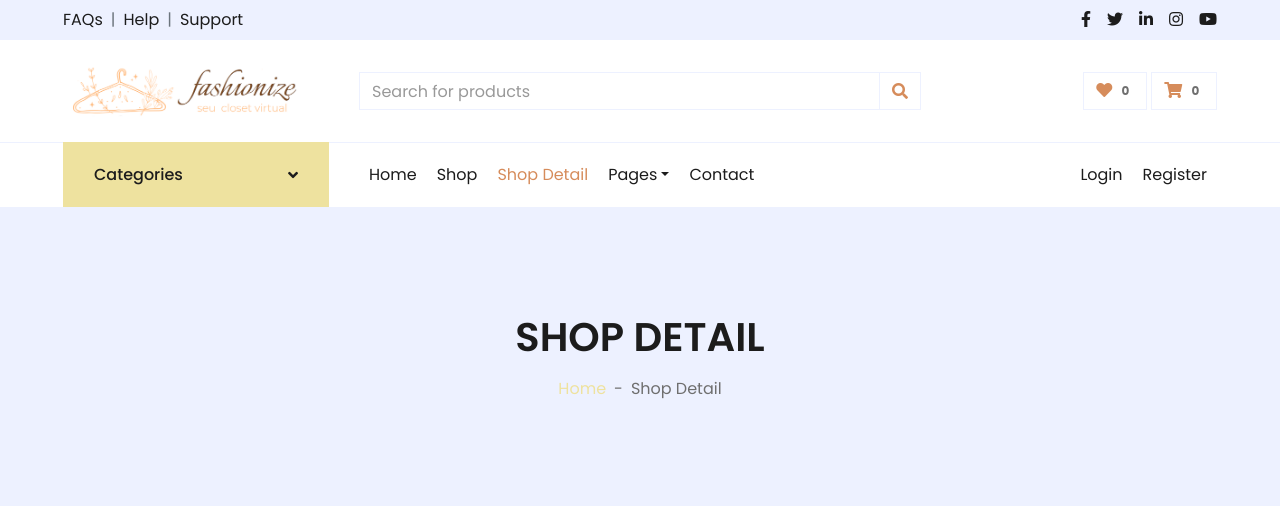
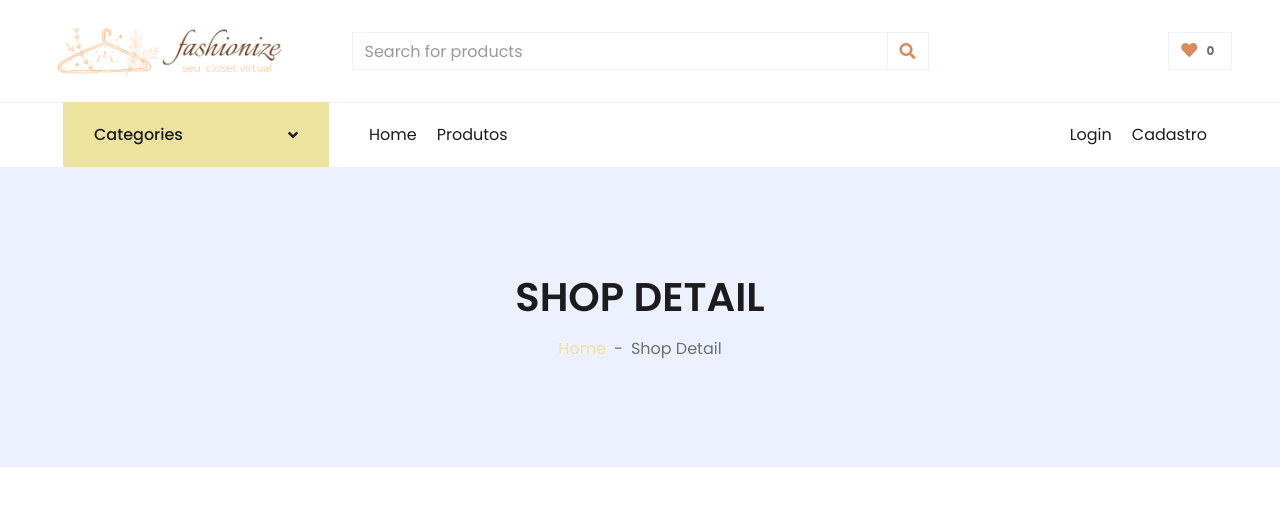
Before and after one commit to pedromunarao/bazar-shop, a Django app: template website/templates/detail.html in a window 1280 px wide. Shown: the top 506 px of the page. Run offline with Django 4.2, Linux system fonts and the light colour scheme; the template is opened without the code that fills it, so the values that code supplies are empty; some libraries are stand-ins or nearby versions.

Commit message:
details-started

```diff
--- a/website/templates/cadastro.html
+++ b/website/templates/cadastro.html
@@ -36,7 +36,7 @@
             <div class="col-lg-6 col-6 text-center">
                 <form action="">
                     <div class="input-group">
-                        <h1>Login</h1>
+                        <h1>Cadastro</h1>
                         <div class="input-group-append">
                         </div>
                     </div>
--- a/website/templates/detail.html
+++ b/website/templates/detail.html
@@ -1,15 +1,16 @@
 <!DOCTYPE html>
-<html lang="en">
+<html lang="pt-br">
+{% load static %}
 
 <head>
     <meta charset="utf-8">
-    <title>EShopper - Bootstrap Shop Template</title>
+    <title>Fashionize</title>
     <meta content="width=device-width, initial-scale=1.0" name="viewport">
-    <meta content="Free HTML Templates" name="keywords">
-    <meta content="Free HTML Templates" name="description">
+    <meta content="" name="keywords">
+    <meta content="" name="description">
 
     <!-- Favicon -->
-    <link href="img/favicon.ico" rel="icon">
+    <link href="{% static 'img/icon.ico' %}" rel="icon">
 
     <!-- Google Web Fonts -->
     <link rel="preconnect" href="https://fonts.gstatic.com">
@@ -19,14 +20,15 @@
     <link href="https://cdnjs.cloudflare.com/ajax/libs/font-awesome/5.10.0/css/all.min.css" rel="stylesheet">
 
     <!-- Libraries Stylesheet -->
-    <link href="../static/lib/owlcarousel/assets/owl.carousel.min.css" rel="stylesheet">
+    <link href="{% static 'lib/owlcarousel/assets/owl.carousel.min.css' %}" rel="stylesheet">
 
     <!-- Customized Bootstrap Stylesheet -->
-    <link href="css/style.css" rel="stylesheet">
+
+    <link href="{% static 'css/style.css' %}" rel="stylesheet">
 </head>
 
 <body>
-    <!-- Topbar Start -->
+    <!-- Topbar Start
     <div class="container-fluid">
         <div class="row bg-secondary py-2 px-xl-5">
             <div class="col-lg-6 d-none d-lg-block">
@@ -58,10 +60,11 @@
                 </div>
             </div>
         </div>
+         -->
         <div class="row align-items-center py-3 px-xl-5">
             <div class="col-lg-3 d-none d-lg-block">
                 <a href="" class="text-decoration-none">
-                    <h1 class="m-0 display-5 font-weight-semi-bold"><span class="text-primary font-weight-bold"><img src="./img/logo2.png" height="70px"></span></h1>
+                    <h1 class="m-0 display-5 font-weight-semi-bold"><span class="text-primary font-weight-bold"><img src="{% static '/img/logo2.png' %}" height="70px"></span></h1>
                 </a>
             </div>
             <div class="col-lg-6 col-6 text-left">
@@ -79,10 +82,6 @@
             <div class="col-lg-3 col-6 text-right">
                 <a href="" class="btn border">
                     <i class="fas fa-heart text-primary"></i>
-                    <span class="badge">0</span>
-                </a>
-                <a href="" class="btn border">
-                    <i class="fas fa-shopping-cart text-primary"></i>
                     <span class="badge">0</span>
                 </a>
             </div>
@@ -124,28 +123,26 @@
             <div class="col-lg-9">
                 <nav class="navbar navbar-expand-lg bg-light navbar-light py-3 py-lg-0 px-0">
                     <a href="" class="text-decoration-none d-block d-lg-none">
-                        <h1 class="m-0 display-5 font-weight-semi-bold"><span class="text-primary font-weight-bold"><img src="./img/logo2.png" height="70px"></span></h1>
+                        <h1 class="m-0 display-5 font-weight-semi-bold"><span class="text-primary font-weight-bold"><img src="{% static './img/logo2.png' %}" height="70px"></span></h1>
                     </a>
                     <button type="button" class="navbar-toggler" data-toggle="collapse" data-target="#navbarCollapse">
                         <span class="navbar-toggler-icon"></span>
                     </button>
                     <div class="collapse navbar-collapse justify-content-between" id="navbarCollapse">
                         <div class="navbar-nav mr-auto py-0">
-                            <a href="index.html" class="nav-item nav-link">Home</a>
-                            <a href="shop.html" class="nav-item nav-link">Shop</a>
-                            <a href="detail.html" class="nav-item nav-link active">Shop Detail</a>
+                            <a href="{% url 'index' %}" class="nav-item nav-link">Home</a>
+                            <a href="{% url  'shop' %}" class="nav-item nav-link">Produtos</a>
                             <div class="nav-item dropdown">
-                                <a href="#" class="nav-link dropdown-toggle" data-toggle="dropdown">Pages</a>
                                 <div class="dropdown-menu rounded-0 m-0">
-                                    <a href="cart.html" class="dropdown-item">Shopping Cart</a>
-                                    <a href="checkout.html" class="dropdown-item">Checkout</a>
+                                    <a href="" class="dropdown-item"></a>
+                                    <a href="" class="dropdown-item"></a>
                                 </div>
                             </div>
-                            <a href="contact.html" class="nav-item nav-link">Contact</a>
+                            <a href="" class="nav-item nav-link"></a>
                         </div>
                         <div class="navbar-nav ml-auto py-0">
-                            <a href="" class="nav-item nav-link">Login</a>
-                            <a href="" class="nav-item nav-link">Register</a>
+                            <a href="{% url 'login' %}" class="nav-item nav-link">Login</a>
+                            <a href="{% url 'cadastro' %}" class="nav-item nav-link">Cadastro</a>
                         </div>
                     </div>
                 </nav>
--- a/website/templates/shop.html
+++ b/website/templates/shop.html
@@ -103,8 +103,8 @@
                             <a href="" class="nav-item nav-link"></a>
                         </div>
                         <div class="navbar-nav ml-auto py-0">
-                            <a href="" class="nav-item nav-link">Login</a>
-                            <a href="" class="nav-item nav-link">Register</a>
+                            <a href="{% url 'login' %}" class="nav-item nav-link">Login</a>
+                            <a href="{% url 'cadastro' %}" class="nav-item nav-link">Cadastro</a>
                         </div>
                     </div>
                 </nav>
--- a/website/urls.py
+++ b/website/urls.py
@@ -5,5 +5,6 @@ urlpatterns = [
     path('', views.index, name='index'),
     path('shop/', views.shop, name='shop'),
     path('cadastro/', views.cadastro, name='cadastro'),
-    path('login/', views.login, name='login')
+    path('login/', views.login, name='login'),
+    path('details/', views.detail, name='detail')
 ]
--- a/website/views.py
+++ b/website/views.py
@@ -47,3 +47,7 @@ def login(request):
             return render(request, "index.html")
         else:
             return HttpResponse('Usuário ou Senha Inválidos')
+
+
+def detail(request):
+    return render(request, "detail.html")
```
Also changed, not shown: website/templates/index.html (+4 -3 lines), db.sqlite3.
